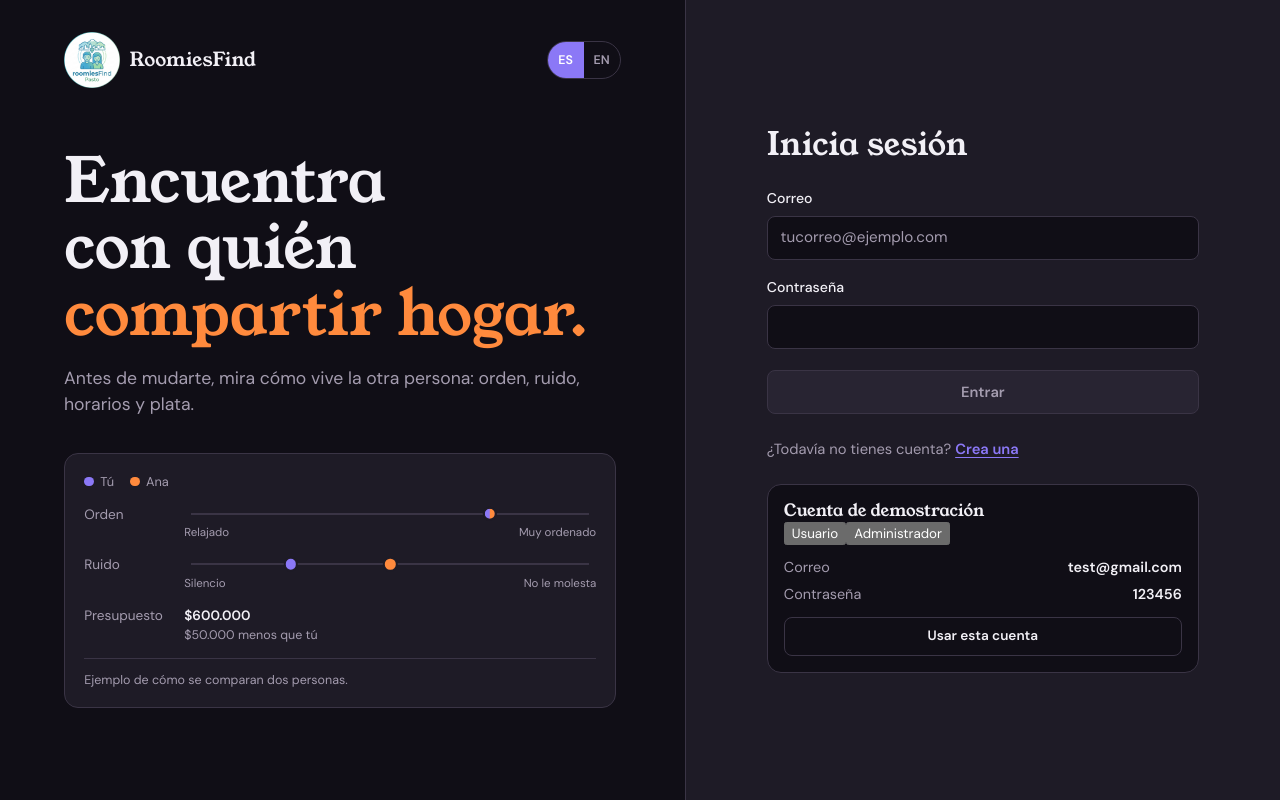
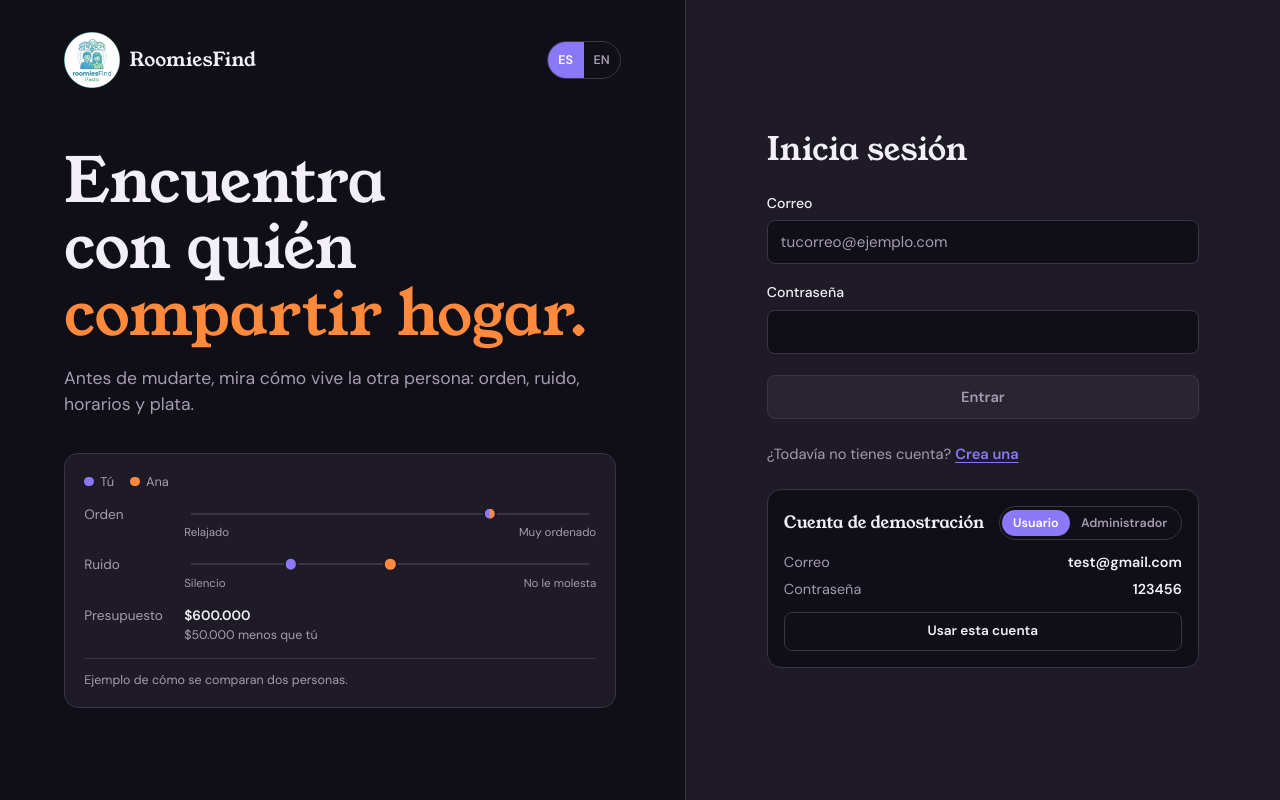
Before and after one commit to luiscajigas/roomiesFind, an Angular app: page /login in a window 1280 px wide. Built offline with nearby package versions, Linux system fonts and the light colour scheme.

Commit message:
style(login): selector compacto de cuenta de demostracion

```diff
--- a/src/app/pages/auth.styles.css
+++ b/src/app/pages/auth.styles.css
@@ -41,6 +41,10 @@
 
 .acceso__demo { display: grid; gap: 0.75rem; padding: 1rem; border: 1px solid var(--border); border-radius: var(--radius-m); background: var(--bg); }
 .acceso__demo h3 { font-size: 1.05rem; }
+.acceso__demo-cabecera { display: flex; flex-wrap: wrap; align-items: center; justify-content: space-between; gap: 0.5rem; }
+.acceso__demo-tipos { display: inline-flex; padding: 0.15rem; border: 1px solid var(--border); border-radius: 999px; }
+.acceso__demo-tipos button { padding: 0.25rem 0.7rem; border: 0; border-radius: 999px; background: none; color: var(--muted); font: inherit; font-size: 0.78rem; font-weight: 600; cursor: pointer; }
+.acceso__demo-tipos button[aria-pressed='true'] { background: var(--accent-2); color: #fff; }
 .acceso__demo dl { display: grid; gap: 0.35rem; margin: 0; font-size: 0.9rem; }
 .acceso__demo dl > div { display: flex; justify-content: space-between; gap: 1rem; }
 .acceso__demo dt { color: var(--muted); }
```
